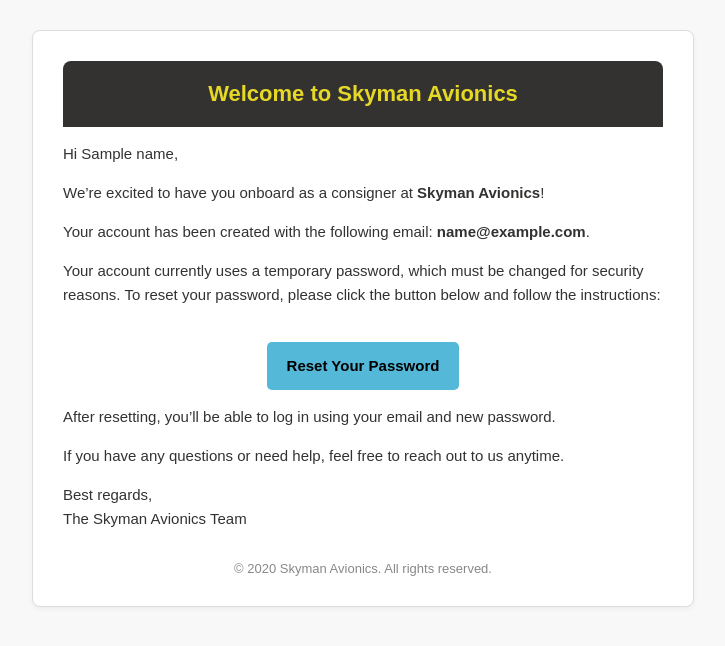
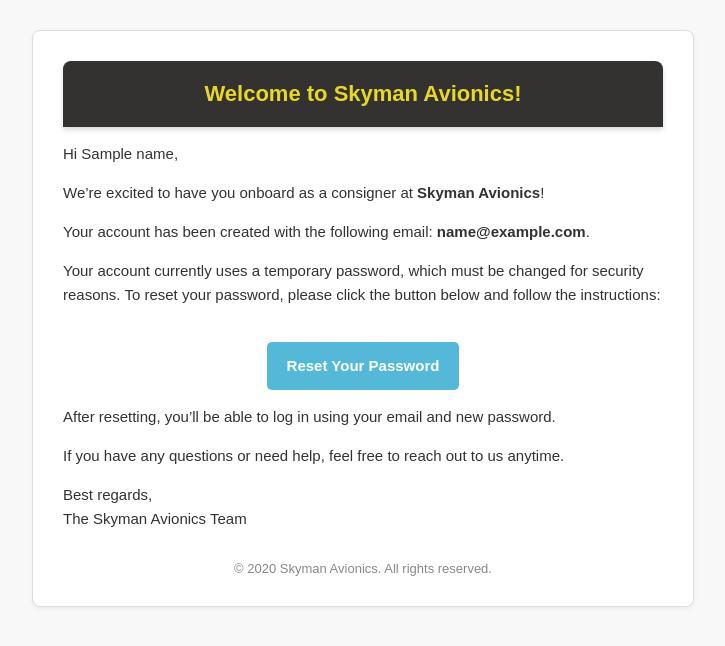
Before and after one commit to Skymanavionics/flask-skyman, a Python web app: template app/templates/welcome_email.html in a window 1280 px wide. Shown: the top 646 px of the page, without its empty margins (277-1002 px from the left). Run offline with Jinja, Linux system fonts and the light colour scheme; the template is opened without the code that fills it: most values are stand-ins (such as "Sample title", 1, 10 or a date in 2020).

Commit message:
email update v4

```diff
--- a/app/templates/welcome_email.html
+++ b/app/templates/welcome_email.html
@@ -28,13 +28,14 @@
         text-align: center;
         border-top-left-radius: 8px;
         border-top-right-radius: 8px;
+        box-shadow: 0 3px 5px rgba(0, 0, 0, 0.15);
       }
 
-    .email-header h2 {
-      color: #e6d926;
-      margin: 0;
-      font-size: 22px;
-    }
+      .email-header h2 {
+        color: #e6d926;
+        margin: 0;
+        font-size: 22px;
+      }
 
       h2 {
         color: white;
@@ -51,7 +52,7 @@
         padding: 12px 20px;
         margin-top: 20px;
         background-color: #54b9d8;
-        color: black;
+        color: white;
         text-decoration: none;
         font-weight: bold;
         border-radius: 5px;
@@ -69,13 +70,12 @@
         text-align: center;
       }
 
-
     </style>
   </head>
   <body>
     <div class="email-container">
       <div class="email-header">
-        <h2>Welcome to Skyman Avionics</h2>
+        <h2>Welcome to Skyman Avionics!</h2>
       </div>
 
       <p>Hi {{ name }},</p>
```
